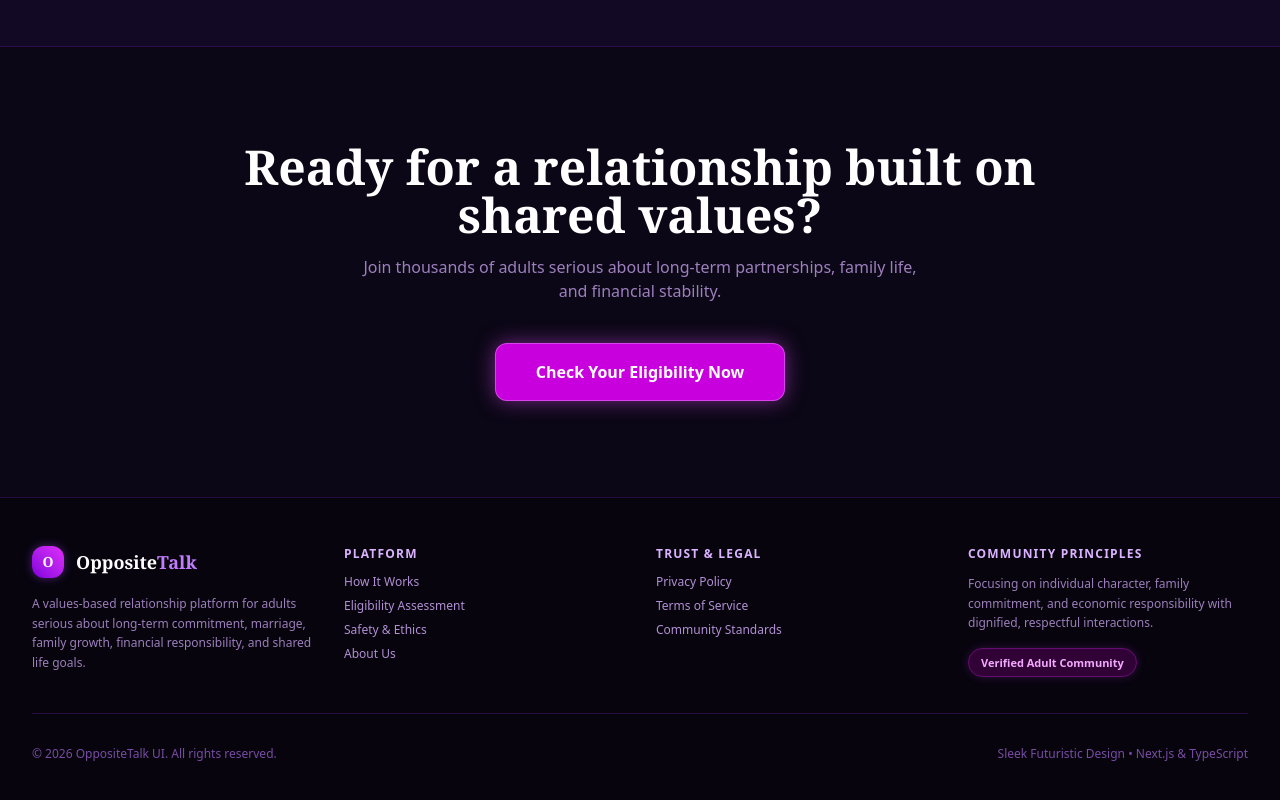
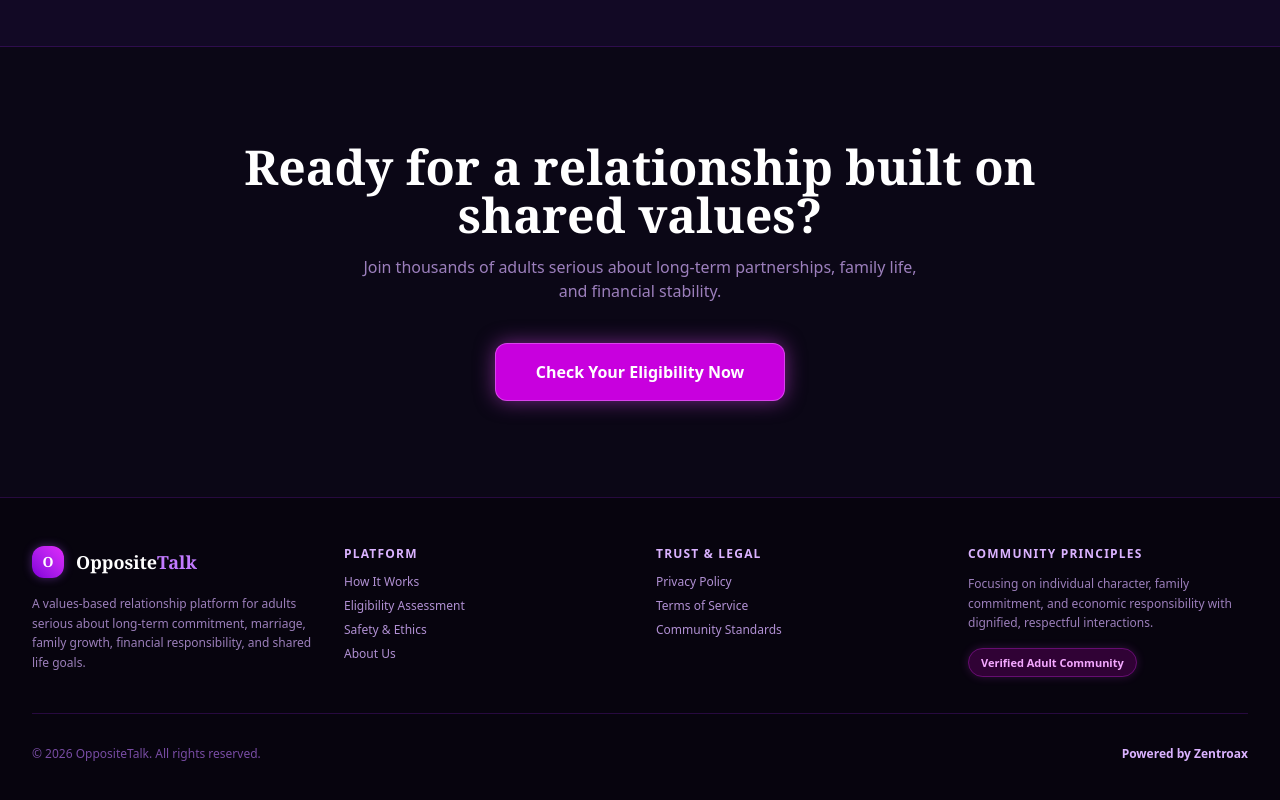
Before and after one commit to ratheesh14/oppositetalk_UI, a Next.js app in the folder UI/: page / in a window 1280 px wide. Shown: the part 2518-3318 px from the top of the page. Built offline with nearby package versions, Linux system fonts and the light colour scheme; no server answers.

Commit message:
Update footer branding to Powered by Zentroax and remove tech stack mention

```diff
--- a/UI/components/layout/Footer.tsx
+++ b/UI/components/layout/Footer.tsx
@@ -79,8 +79,8 @@ export const Footer: React.FC = () => {
         </div>
 
         <div className="mt-10 pt-8 border-t border-purple-900/40 flex flex-col sm:flex-row justify-between items-center text-xs text-purple-400/60">
-          <p>© {new Date().getFullYear()} OppositeTalk UI. All rights reserved.</p>
-          <p className="mt-2 sm:mt-0">Sleek Futuristic Design • Next.js & TypeScript</p>
+          <p>© {new Date().getFullYear()} OppositeTalk. All rights reserved.</p>
+          <p className="mt-2 sm:mt-0 font-semibold text-purple-300">Powered by Zentroax</p>
         </div>
       </div>
     </footer>
```
